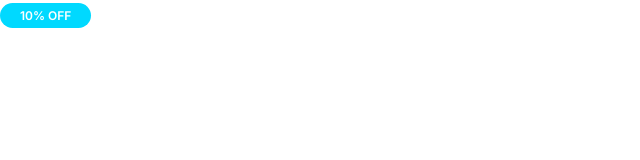
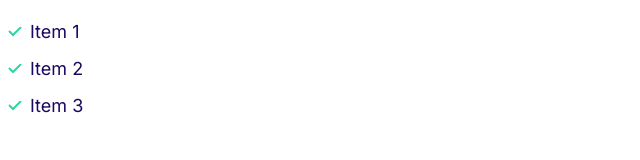
Before and after one commit to DariushStony/html_css, a plain HTML site: page index.html in a window 1280 px wide. Shown: the whole page, without its empty margins (0-640 px from the left). Drawn offline with Linux system fonts and the light colour scheme.

Commit message:
feat: add list component

```diff
--- a/css/styles.css
+++ b/css/styles.css
@@ -120,3 +120,32 @@ a {
         font-size: 1.2rem;
     }
 }
+
+/* Lists */
+
+.list {
+    color: var(--color-headings);
+    list-style: none;
+    padding-left: 0;
+}
+
+.list--inline .list__item {
+    display: inline-block;
+    margin-right: 2rem;
+}
+
+.list--tick {
+    list-style-image: url("../images/tick.svg");
+    padding-left: 3rem;
+}
+
+.list--tick .list__item {
+    padding-left: 0.5rem;
+    margin-bottom: 1rem;
+}
+
+@media screen and (min-width: 1024px) {
+    .list--tick .list__item {
+        padding-left: 0;
+    }
+}
--- a/index.html
+++ b/index.html
@@ -14,7 +14,11 @@
 </head>
 
 <body>
-    <span class="badge badge--secondary badge--small">10% OFF</span>
+    <ul class="list list--tick">
+        <li class="list__item">Item 1</li>
+        <li class="list__item">Item 2</li>
+        <li class="list__item">Item 3</li>
+    </ul>
 </body>
 
 </html>
```
Also changed, not shown: components/lists.html (added, +5 -0 lines), images/tick.svg (added).
